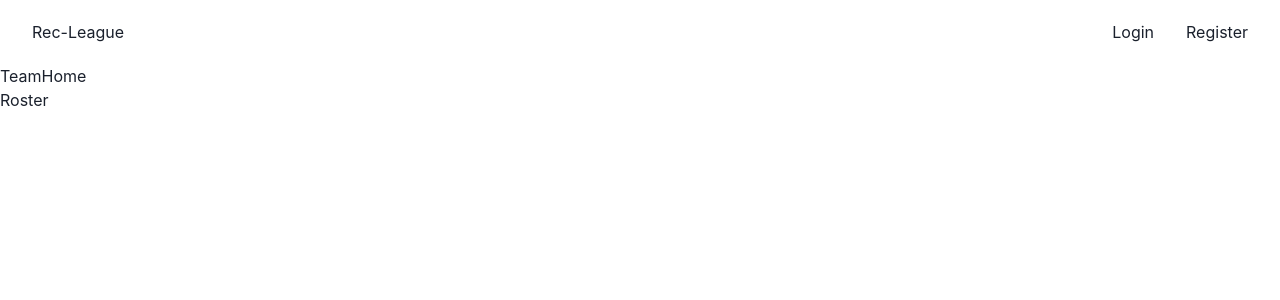
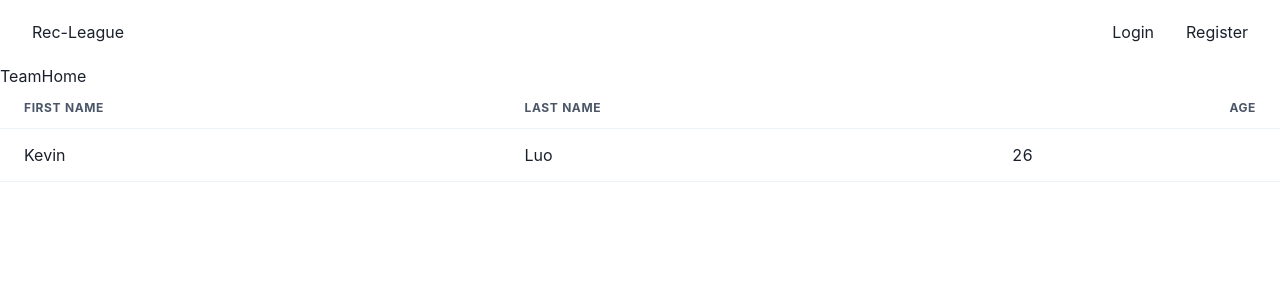
Before and after one commit to kev-luo/rec-league-client, a Next.js app: page /teamHome/1 in a window 1280 px wide. Shown: the top 300 px of the page. Built offline with nearby package versions, Linux system fonts and the light colour scheme; no server answers.

Commit message:
add table for roster

```diff
--- a/components/Roster.js
+++ b/components/Roster.js
@@ -1,9 +1,9 @@
 import React from 'react'
+
+import TableContainer from "../components/Table/TableContainer";
 
 export default function Roster() {
   return (
-    <div>
-      Roster
-    </div>
+    <TableContainer />
   )
 }
--- /dev/null
+++ b/components/Table/TableContainer.js
@@ -0,0 +1,21 @@
+import React from 'react'
+import { Table, Thead, Tr, Th, Tbody, Td } from "@chakra-ui/react";
+
+import TableRow from "./TableRow";
+
+export default function TableContainer() {
+  return (
+    <Table>
+      <Thead>
+        <Tr>
+          <Th>First Name</Th>
+          <Th>Last Name</Th>
+          <Th isNumeric>Age</Th>
+        </Tr>
+      </Thead>
+      <Tbody>
+        <TableRow />
+      </Tbody>
+    </Table>
+  )
+}
--- /dev/null
+++ b/components/Table/TableRow.js
@@ -0,0 +1,13 @@
+import React from 'react'
+import { Tr, Td } from "@chakra-ui/react";
+
+export default function TableRow() {
+
+  return (
+    <Tr>
+      <Td>Kevin</Td>
+      <Td>Luo</Td>
+      <Td>26</Td>
+    </Tr>
+  )
+}
```
